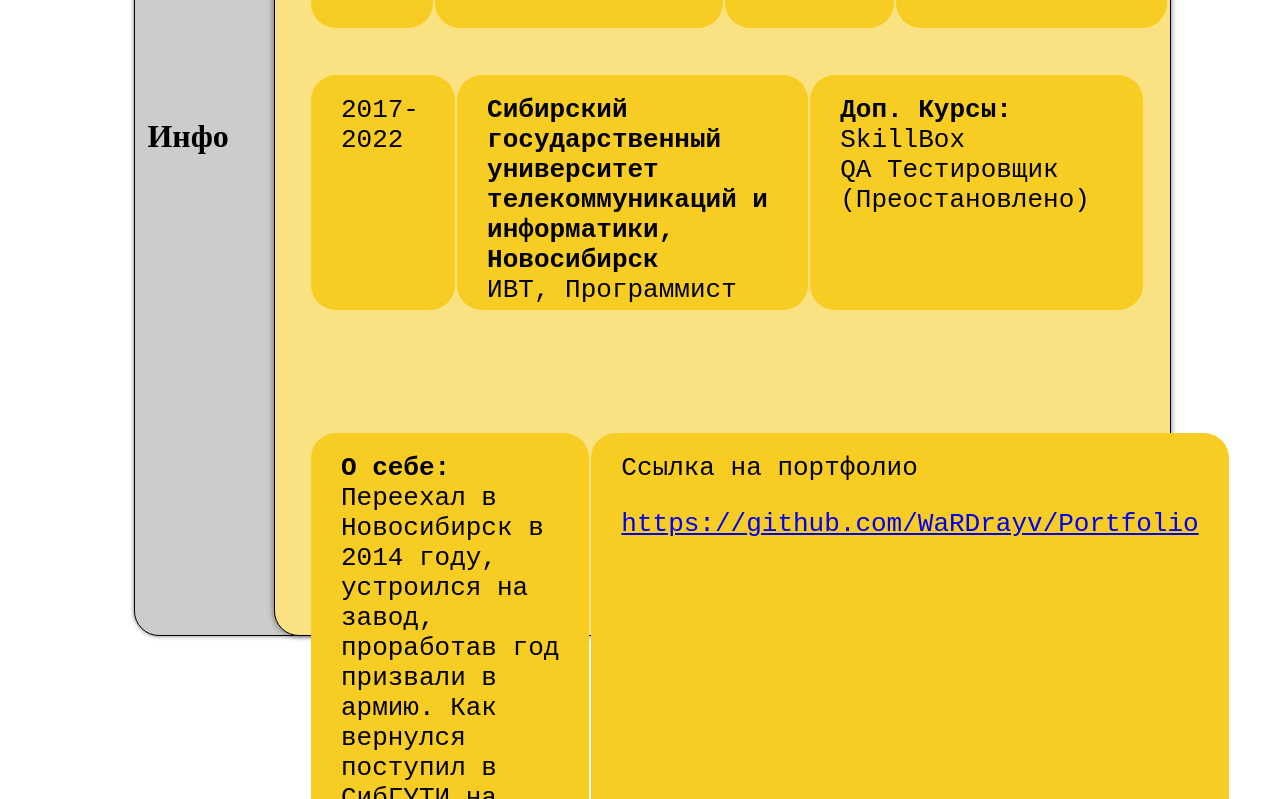
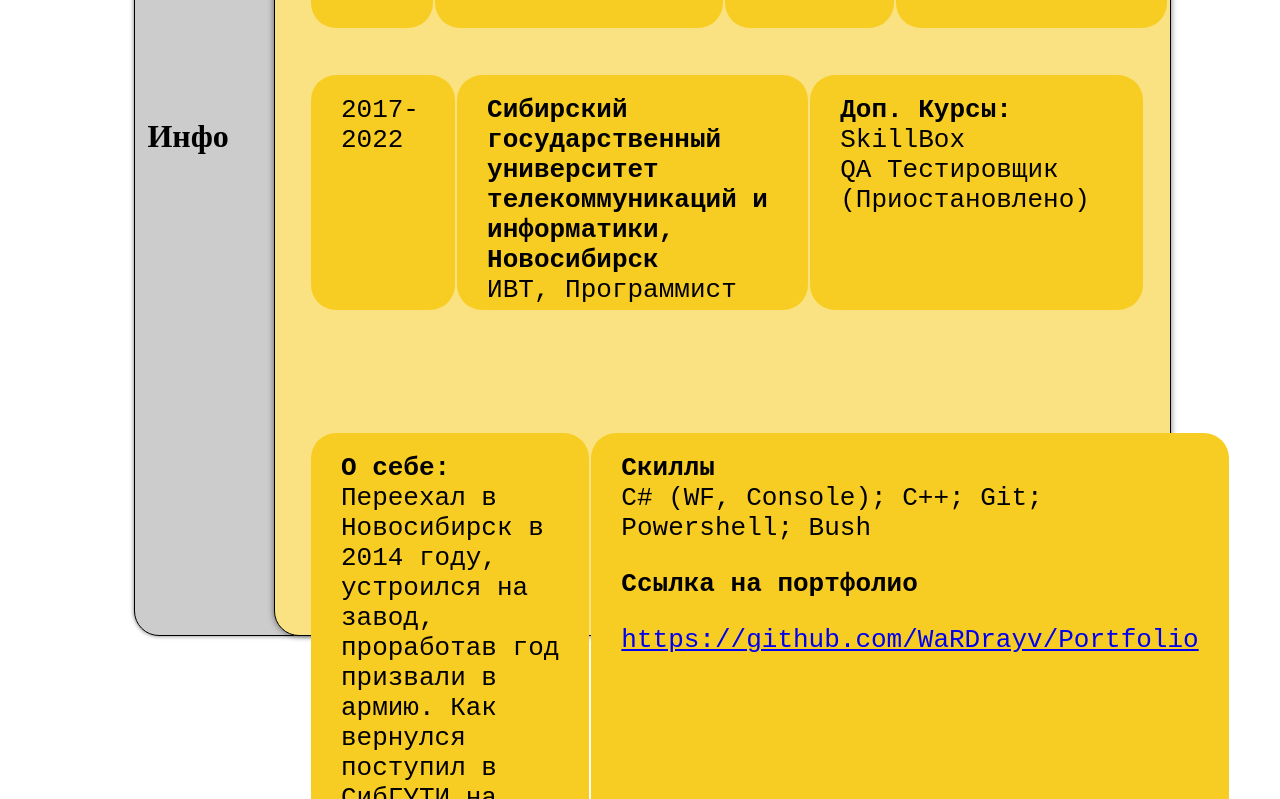
Before and after one commit to WaRDrayv/AlexFast, a plain HTML site: page index.html in a window 1280 px wide. Shown: the part 1419-2218 px from the top of the page. Drawn offline with Linux system fonts and the light colour scheme.

Commit message:
Исправление вёрстки и орфографии
Исправлено отображение "Контакты".  Добавлены "Скиллы". Исправление орфографии.

```diff
--- a/index.html
+++ b/index.html
@@ -49,9 +49,11 @@
         td, tr{
           padding: 5px;
           vertical-align: top;
+
         }
         .pad{
           padding-left: 50px;
+          width: 35%;
         }
         .contact{
           vertical-align: middle;
@@ -99,7 +101,7 @@
             Junior C# Разработчик<br><br>
             г. Новосибирск<br>
             Готов к переезду<br>
-            Работа в офисе предпачтительнее удалёнки.
+            Работа в офисе предпочтительнее удалёнки.
 
           </td>
           <td class="pad" >
@@ -157,7 +159,7 @@
           <td class="work">
             <b>Доп. Курсы:</b><br>
             SkillBox <br>
-            QA Тестировщик (Преостановлено)
+            QA Тестировщик (Приостановлено)
           </td>
         </tr>
       </table>
@@ -171,7 +173,10 @@
             </p>
           </td>
           <td class="work">
-            <p>Ссылка на портфолио</p>
+            <p><b>Скиллы</b><br>
+            C# (WF, Console); C++; Git; Powershell; Bush
+            </p>
+            <p><b>Ссылка на портфолио</b></p>
             <a href="https://github.com/WaRDrayv/Portfolio">https://github.com/WaRDrayv/Portfolio</a>
           </td>
         </tr>
```
